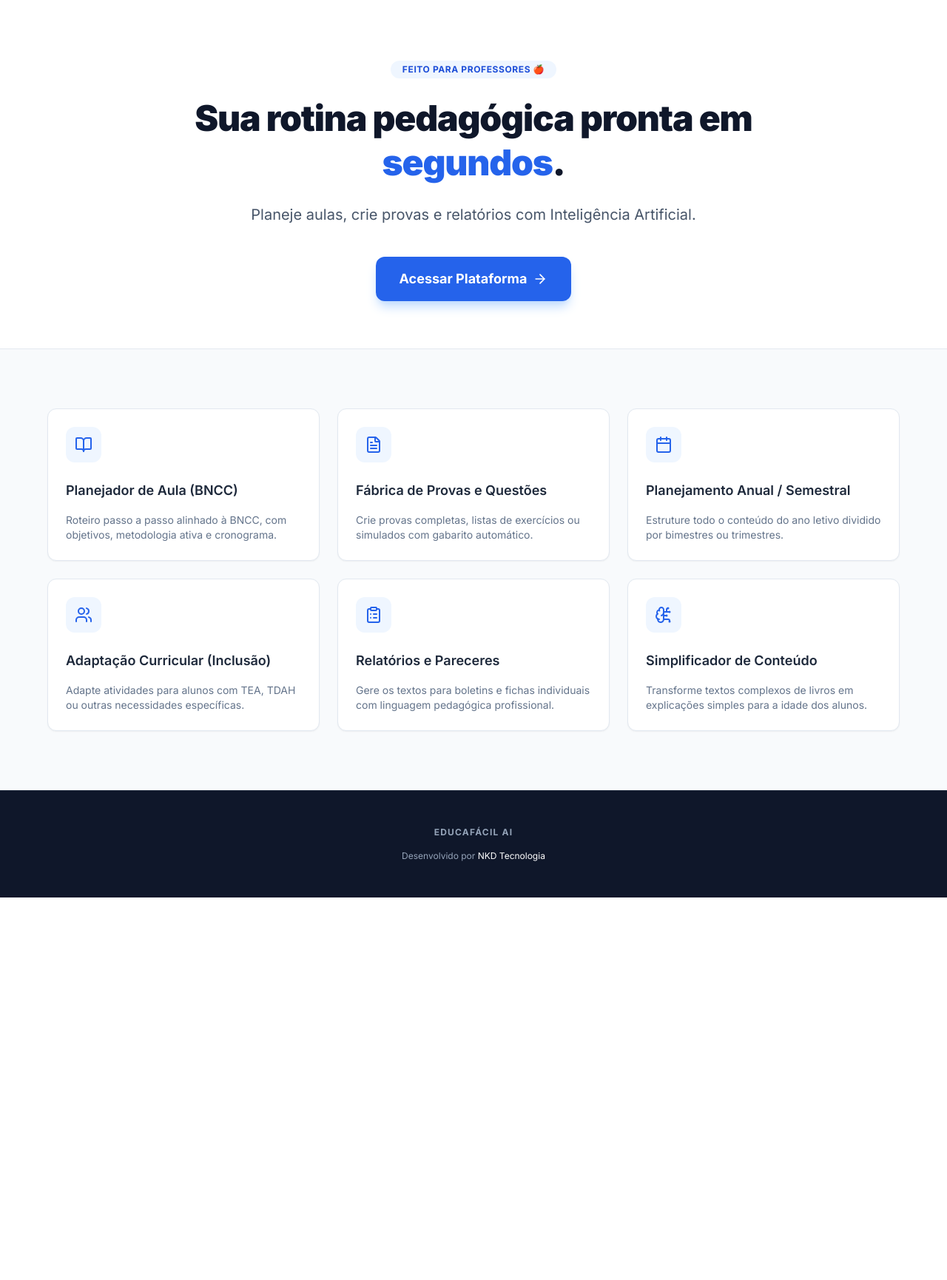
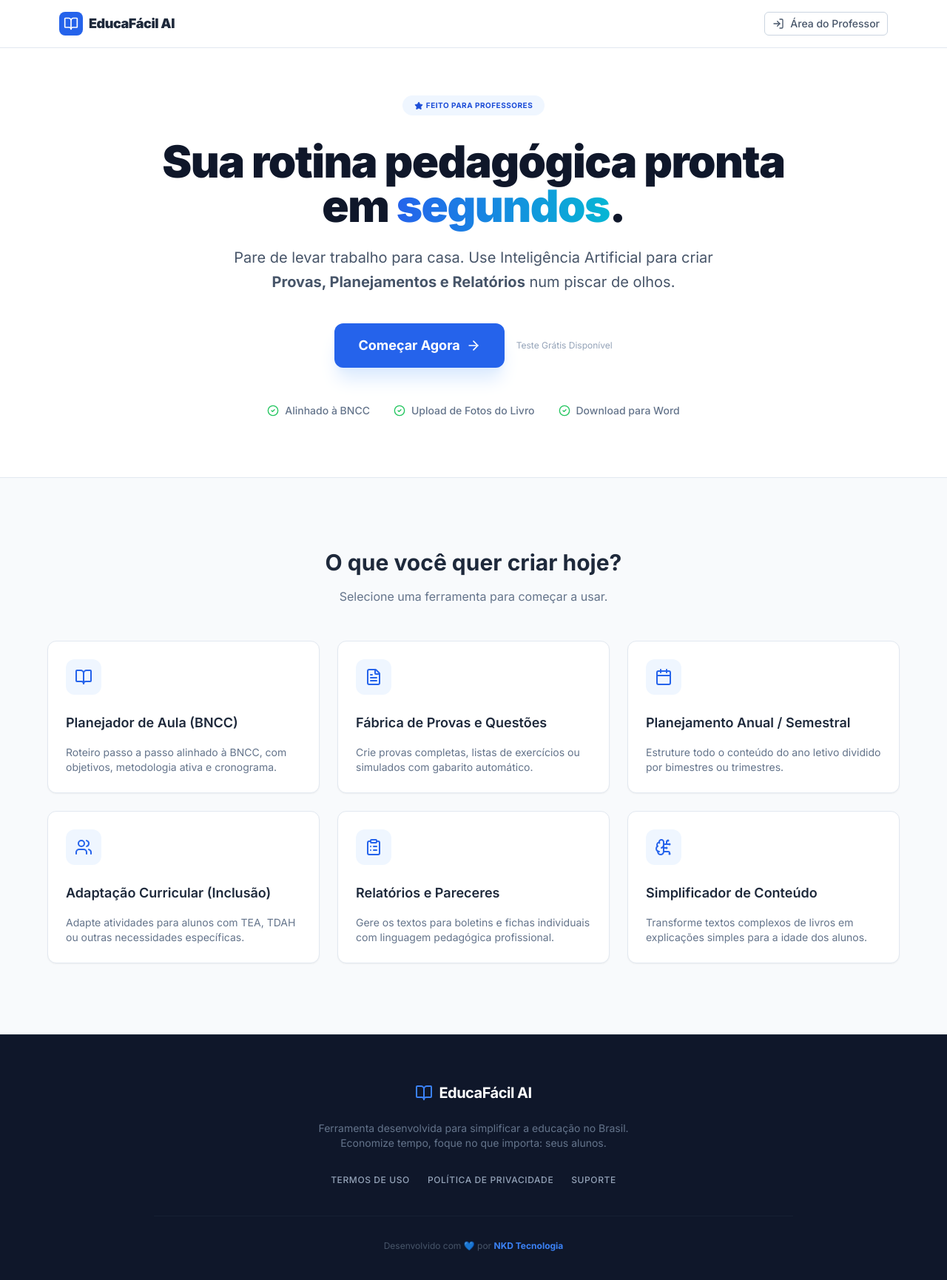
Before and after one commit to nkd-ofc0/EducaFacil, a Next.js app: page / in a window 1280 px wide. Shown: the top 1730 px of the page at 74% size. Before the commit the page ends 1213 px from the top, so only its background shows below. Built offline with nearby package versions, Linux system fonts and the light colour scheme.

Commit message:
Update page.tsx

```diff
--- a/src/app/page.tsx
+++ b/src/app/page.tsx
@@ -1,9 +1,14 @@
-// @ts-nocheck
+'use client';
+
+import { useState, useEffect } from 'react';
 import Link from 'next/link';
 import { Card, CardHeader, CardTitle, CardDescription } from '@/components/ui/card';
+import { Button } from '@/components/ui/button';
+import { Input } from '@/components/ui/input';
 import { tools } from '@/lib/tools';
-import { BookOpen, FileText, Calendar, Users, BrainCircuit, ClipboardList, ArrowRight, CheckCircle2, Star } from 'lucide-react';
+import { BookOpen, FileText, Calendar, Users, BrainCircuit, ClipboardList, ArrowRight, CheckCircle2, Star, LogIn, Lock, Check, KeyRound } from 'lucide-react';
 
+// Mapa de Ícones
 const iconMap: any = {
   'book': BookOpen,
   'file': FileText,
@@ -15,45 +20,143 @@
 };
 
 export default function Home() {
+  // Estados para o Login na Home
+  const [isVip, setIsVip] = useState(false);
+  const [showLogin, setShowLogin] = useState(false);
+  const [passwordAttempt, setPasswordAttempt] = useState('');
+  const [loginError, setLoginError] = useState('');
+
+  const SENHA_MESTRA = "PROF2025"; // Mesma senha do resto do sistema
+
+  useEffect(() => {
+    // Verifica se já está logado ao entrar
+    const savedVip = localStorage.getItem('educafacil_vip');
+    if (savedVip === 'true') setIsVip(true);
+  }, []);
+
+  const handleLogin = () => {
+    if (passwordAttempt === SENHA_MESTRA) {
+      setIsVip(true);
+      localStorage.setItem('educafacil_vip', 'true');
+      setShowLogin(false);
+      setLoginError('');
+      alert("Login realizado com sucesso! Acesso liberado.");
+    } else {
+      setLoginError("Senha incorreta.");
+    }
+  };
+
   return (
-    <div className="min-h-screen bg-slate-50">
-      <div className="bg-white border-b border-slate-200 pb-16 pt-20 px-4">
+    <div className="min-h-screen bg-slate-50 flex flex-col">
+
+      {/* --- HEADER (CABEÇALHO) --- */}
+      <header className="bg-white border-b border-slate-200 sticky top-0 z-50">
+        <div className="max-w-6xl mx-auto px-4 h-16 flex items-center justify-between">
+
+          {/* Logo */}
+          <div className="flex items-center gap-2">
+            <div className="bg-blue-600 p-1.5 rounded-lg">
+              <BookOpen className="w-5 h-5 text-white" />
+            </div>
+            <span className="font-black text-lg text-slate-800 tracking-tight">EducaFácil AI</span>
+          </div>
+
+          {/* Área de Login / Status */}
+          <div>
+            {isVip ? (
+              <div className="flex items-center gap-2 bg-green-50 text-green-700 px-3 py-1.5 rounded-full text-xs font-bold border border-green-200">
+                <Check className="w-3 h-3" /> Acesso VIP Ativo
+              </div>
+            ) : (
+              showLogin ? (
+                <div className="flex items-center gap-2 animate-in slide-in-from-right-5">
+                  <Input
+                    type="password"
+                    placeholder="Senha..."
+                    className="h-8 w-32 text-xs"
+                    value={passwordAttempt}
+                    onChange={(e) => setPasswordAttempt(e.target.value)}
+                  />
+                  <Button size="sm" className="h-8 bg-blue-600 hover:bg-blue-700" onClick={handleLogin}>OK</Button>
+                  <button onClick={() => setShowLogin(false)} className="text-xs text-slate-400 hover:text-slate-600">x</button>
+                </div>
+              ) : (
+                <Button
+                  variant="outline"
+                  size="sm"
+                  className="gap-2 border-slate-300 text-slate-600 hover:text-blue-600 hover:border-blue-600"
+                  onClick={() => setShowLogin(true)}
+                >
+                  <LogIn className="w-4 h-4" /> Área do Professor
+                </Button>
+              )
+            )}
+          </div>
+        </div>
+      </header>
+
+      {/* --- HERO SECTION --- */}
+      <div className="bg-white border-b border-slate-200 pb-20 pt-16 px-4">
         <div className="max-w-4xl mx-auto text-center">
-          <div className="inline-block bg-blue-50 text-blue-700 px-4 py-1 rounded-full text-xs font-bold uppercase tracking-wider mb-6">
-            Feito para Professores 🍎
+          <div className="inline-flex items-center gap-1 bg-blue-50 text-blue-700 px-4 py-1.5 rounded-full text-[10px] font-bold uppercase tracking-wider mb-8">
+            <Star className="w-3 h-3 fill-blue-700" /> Feito para Professores
           </div>
-          <h1 className="text-5xl font-black tracking-tight text-slate-900 mb-6 leading-tight">
-            Sua rotina pedagógica pronta em <span className="text-blue-600">segundos</span>.
+
+          <h1 className="text-5xl md:text-6xl font-black tracking-tight text-slate-900 mb-6 leading-[1.1]">
+            Sua rotina pedagógica pronta em <span className="text-transparent bg-clip-text bg-gradient-to-r from-blue-600 to-cyan-500">segundos</span>.
           </h1>
+
           <p className="text-xl text-slate-600 mb-10 max-w-2xl mx-auto leading-relaxed">
-            Planeje aulas, crie provas e relatórios com Inteligência Artificial.
+            Pare de levar trabalho para casa. Use Inteligência Artificial para criar <strong>Provas, Planejamentos e Relatórios</strong> num piscar de olhos.
           </p>
-          <div className="flex justify-center gap-4">
-            <Link href="#ferramentas">
-                <button className="bg-blue-600 hover:bg-blue-700 text-white text-lg font-bold px-8 py-4 rounded-xl shadow-lg shadow-blue-200 transition-all hover:scale-105 flex items-center gap-2">
-                    Acessar Plataforma <ArrowRight className="w-5 h-5" />
+
+          <div className="flex flex-col sm:flex-row justify-center gap-4 items-center">
+            <Link href="#ferramentas" className="w-full sm:w-auto">
+                <button className="w-full sm:w-auto bg-blue-600 hover:bg-blue-700 text-white text-lg font-bold px-8 py-4 rounded-xl shadow-xl shadow-blue-100 transition-all hover:scale-105 flex items-center justify-center gap-2">
+                    Começar Agora <ArrowRight className="w-5 h-5" />
                 </button>
             </Link>
+            {!isVip && (
+                <p className="text-xs text-slate-400 mt-2 sm:mt-0">Teste Grátis Disponível</p>
+            )}
+          </div>
+
+          <div className="mt-12 flex flex-wrap justify-center gap-x-8 gap-y-4 text-sm text-slate-500 font-medium">
+            <span className="flex items-center gap-2"><CheckCircle2 className="w-4 h-4 text-green-500"/> Alinhado à BNCC</span>
+            <span className="flex items-center gap-2"><CheckCircle2 className="w-4 h-4 text-green-500"/> Upload de Fotos do Livro</span>
+            <span className="flex items-center gap-2"><CheckCircle2 className="w-4 h-4 text-green-500"/> Download para Word</span>
           </div>
         </div>
       </div>
 
-      <div id="ferramentas" className="py-20 px-4">
+      {/* --- GRID DE FERRAMENTAS --- */}
+      <div id="ferramentas" className="py-24 px-4 bg-slate-50">
         <div className="max-w-6xl mx-auto">
+            <div className="text-center mb-12">
+                <h2 className="text-3xl font-bold text-slate-800 mb-4">O que você quer criar hoje?</h2>
+                <p className="text-slate-500">Selecione uma ferramenta para começar a usar.</p>
+            </div>
+
             <div className="grid grid-cols-1 md:grid-cols-2 lg:grid-cols-3 gap-6">
             {tools.map((tool) => {
                 const Icon = iconMap[tool.iconName] || iconMap['default'];
                 return (
-                <Link key={tool.slug} href={`/ferramenta/${tool.slug}`} className="group">
-                    <Card className="h-full border-slate-200 hover:border-blue-400 hover:shadow-xl transition-all duration-300 cursor-pointer relative overflow-hidden bg-white">
-                    <CardHeader>
-                        <div className="w-12 h-12 bg-blue-50 rounded-xl flex items-center justify-center mb-4 group-hover:bg-blue-600 transition-colors">
-                            <Icon className="w-6 h-6 text-blue-600 group-hover:text-white transition-colors" />
+                // LINK CORRIGIDO: Agora leva para /ferramenta/slug
+                <Link key={tool.slug} href={`/ferramenta/${tool.slug}`} className="group block h-full">
+                    <Card className="h-full border-slate-200 hover:border-blue-400 hover:shadow-xl transition-all duration-300 cursor-pointer relative overflow-hidden bg-white flex flex-col">
+                        <CardHeader className="flex-1">
+                            <div className="flex justify-between items-start mb-4">
+                                <div className="w-12 h-12 bg-blue-50 rounded-xl flex items-center justify-center group-hover:bg-blue-600 transition-colors duration-300">
+                                    <Icon className="w-6 h-6 text-blue-600 group-hover:text-white transition-colors duration-300" />
                                 </div>
-                        <CardTitle className="text-lg text-slate-800 group-hover:text-blue-700 transition-colors">
+                                <div className="bg-slate-100 rounded-full p-1.5 opacity-0 group-hover:opacity-100 transition-opacity -mr-2 -mt-2">
+                                    <ArrowRight className="w-4 h-4 text-blue-600" />
+                                </div>
+                            </div>
+                            <CardTitle className="text-lg text-slate-800 group-hover:text-blue-700 transition-colors mb-2">
                             {tool.title}
                             </CardTitle>
-                        <CardDescription className="text-slate-500 leading-relaxed text-sm mt-2">
+                            <CardDescription className="text-slate-500 leading-relaxed text-sm">
                             {tool.description}
                             </CardDescription>
                         </CardHeader>
@@ -65,9 +168,32 @@
         </div>
       </div>
 
-      <div className="bg-slate-900 text-slate-400 py-12 text-center border-t border-slate-800">
-         <p className="text-xs font-bold mb-4 uppercase tracking-widest">EducaFácil AI</p>
-         <p className="text-xs">Desenvolvido por <span className="text-white">NKD Tecnologia</span></p>
+      {/* --- RODAPÉ --- */}
+      <div className="bg-slate-900 text-slate-400 py-16 text-center border-t border-slate-800 mt-auto">
+         <div className="max-w-4xl mx-auto px-4">
+            <div className="flex items-center justify-center gap-2 mb-6">
+                <BookOpen className="w-6 h-6 text-blue-500" />
+                <span className="text-white font-bold text-xl tracking-tight">EducaFácil AI</span>
+            </div>
+
+            <p className="text-sm mb-8 text-slate-500 max-w-md mx-auto">
+                Ferramenta desenvolvida para simplificar a educação no Brasil.
+                Economize tempo, foque no que importa: seus alunos.
+            </p>
+
+            <div className="flex flex-col md:flex-row justify-center gap-6 text-xs font-medium uppercase tracking-wider mb-10">
+                {/* LINKS REAIS DE NAVEGAÇÃO */}
+                <Link href="/termos" className="hover:text-white transition-colors">Termos de Uso</Link>
+                <Link href="/privacidade" className="hover:text-white transition-colors">Política de Privacidade</Link>
+                <a href="https://wa.me/5521999999999" target="_blank" className="hover:text-white transition-colors">Suporte</a>
+            </div>
+
+            <div className="pt-8 border-t border-slate-800/50">
+                <p className="text-xs text-slate-600">
+                    Desenvolvido com 💙 por <a href="https://instagram.com/SEU_INSTAGRAM" target="_blank" className="text-blue-500 hover:text-blue-400 font-bold">NKD Tecnologia</a>
+                </p>
+            </div>
+         </div>
       </div>
     </div>
   );
```
Lines whose indentation alone changed are shown as unchanged.
